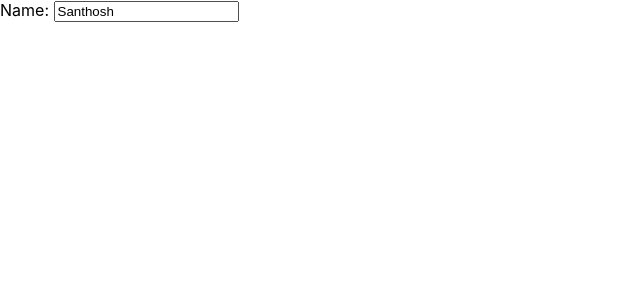
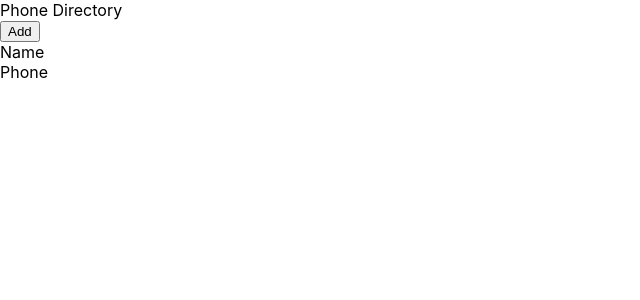
Before and after one commit to santhosh156/phone-directory, a React (Create React App) app: page / in a window 1280 px wide. Shown: the top 300 px of the page, without its empty margins (0-640 px from the left). Built offline with nearby package versions, Linux system fonts and the light colour scheme.

Commit message:
Created ‘Header’ Component

```diff
--- a/src/App.js
+++ b/src/App.js
@@ -1,19 +1,16 @@
 import React, { Component } from 'react';
+import Header from './Header';
 
 class App extends Component {
   render() {
     return (
       <div>
-        {/* <div className="Header">
-          Phone Directory
-        </div>
-        <button>Add </button>
+        <Header/>
+        <button>Add</button>
         <div>
           <span>Name </span><br />
           <span>Phone </span>
-        </div> */}
-        <label htmlFor="name">Name: </label>
-        <input id="name" type="text" placeholder="Type Here" defaultValue="Santhosh"/>
+        </div>
       </div>
     );
   }
--- /dev/null
+++ b/src/Header.js
@@ -0,0 +1,11 @@
+import React from 'react';
+
+const Header = function() {
+    return(
+        <div>
+          Phone Directory
+        </div>
+    );
+}
+
+export default Header;
--- a/src/index.js
+++ b/src/index.js
@@ -4,7 +4,9 @@ import './index.css';
 import App from './App';
 import * as serviceWorker from './serviceWorker';
 
-ReactDOM.render(<App />, document.getElementById('root'));
+ReactDOM.render(
+    <App />,
+  document.getElementById('root'));
 
 // If you want your app to work offline and load faster, you can change
 // unregister() to register() below. Note this comes with some pitfalls.
```
